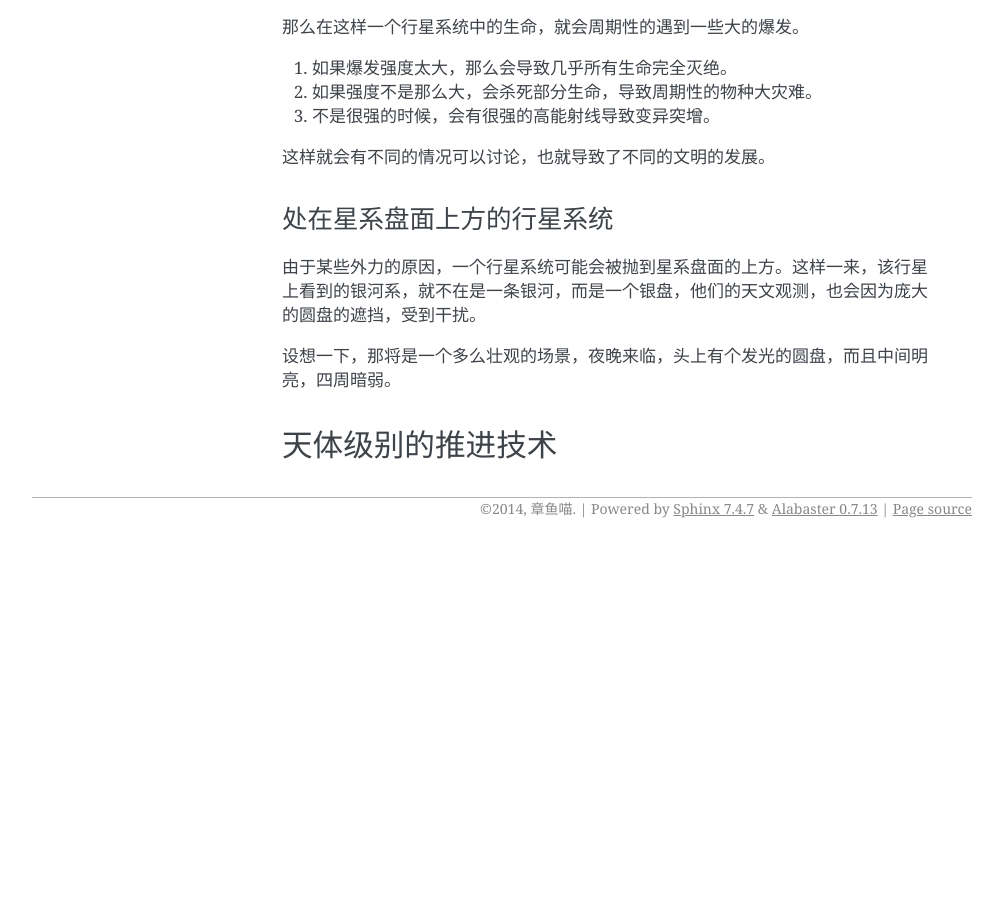
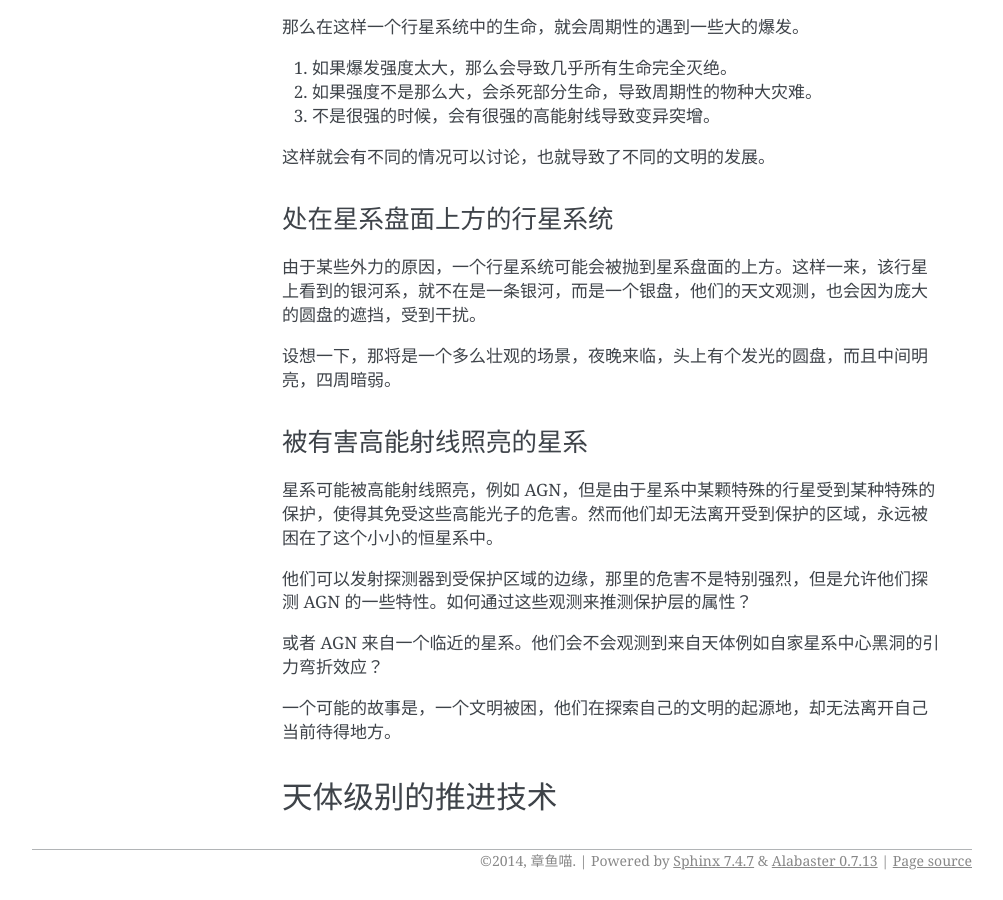
Before and after one commit to emptymalei/sci2fi, a Sphinx documentation site: the page built from docs/astro.rst, in a window 1280 px wide and 900 px high, scrolled down 1117 px. Shown: the whole window, without its empty margins (138-1141 px from the left). Built offline with Sphinx 7.4.7, drawn with Linux system fonts in a browser that asks for light colours; comment, search, counter and statistics services are not loaded; before the commit the page ends 1665 px from its top, so only the background shows below that.

Commit message:
AGN shining over a galaxy;cultivation of civilization

```diff
--- a/docs/astro.rst
+++ b/docs/astro.rst
@@ -58,6 +58,20 @@
 
 
 
+被有害高能射线照亮的星系
+-------------------------
+
+
+星系可能被高能射线照亮，例如 AGN，但是由于星系中某颗特殊的行星受到某种特殊的保护，使得其免受这些高能光子的危害。然而他们却无法离开受到保护的区域，永远被困在了这个小小的恒星系中。
+
+他们可以发射探测器到受保护区域的边缘，那里的危害不是特别强烈，但是允许他们探测 AGN 的一些特性。如何通过这些观测来推测保护层的属性？
+
+或者 AGN 来自一个临近的星系。他们会不会观测到来自天体例如自家星系中心黑洞的引力弯折效应？
+
+
+一个可能的故事是，一个文明被困，他们在探索自己的文明的起源地，却无法离开自己当前待得地方。
+
+
 
 
 天体级别的推进技术
--- a/docs/index.rst
+++ b/docs/index.rst
@@ -26,6 +26,7 @@
    social.rst
    superpower.rst
    history.rst
+   misc.rst
 
 
 
```
Also changed, not shown: docs/misc.rst (added, +14 -0 lines).
